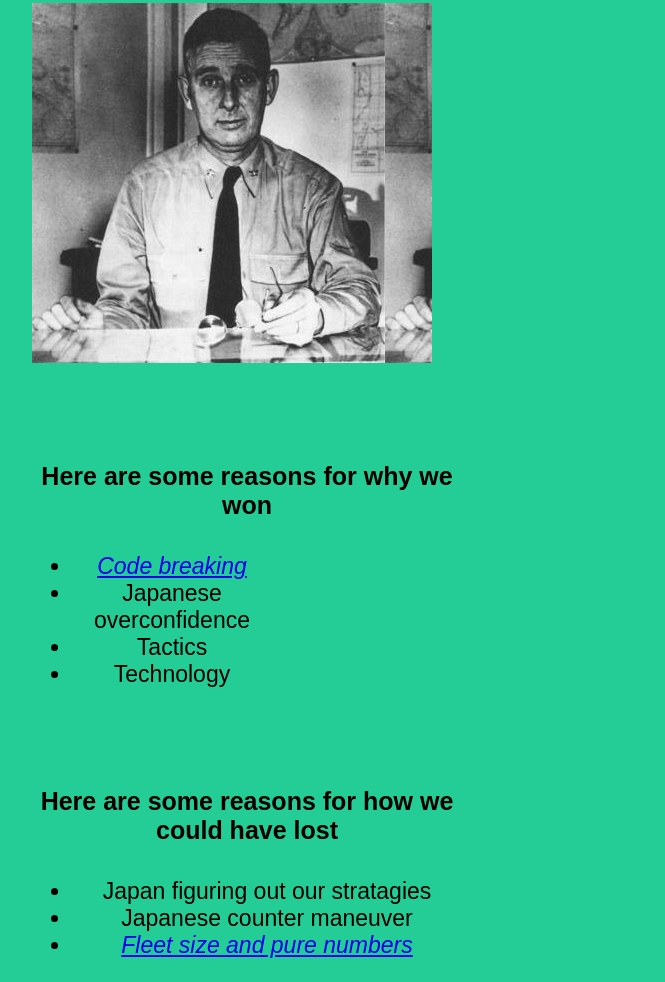
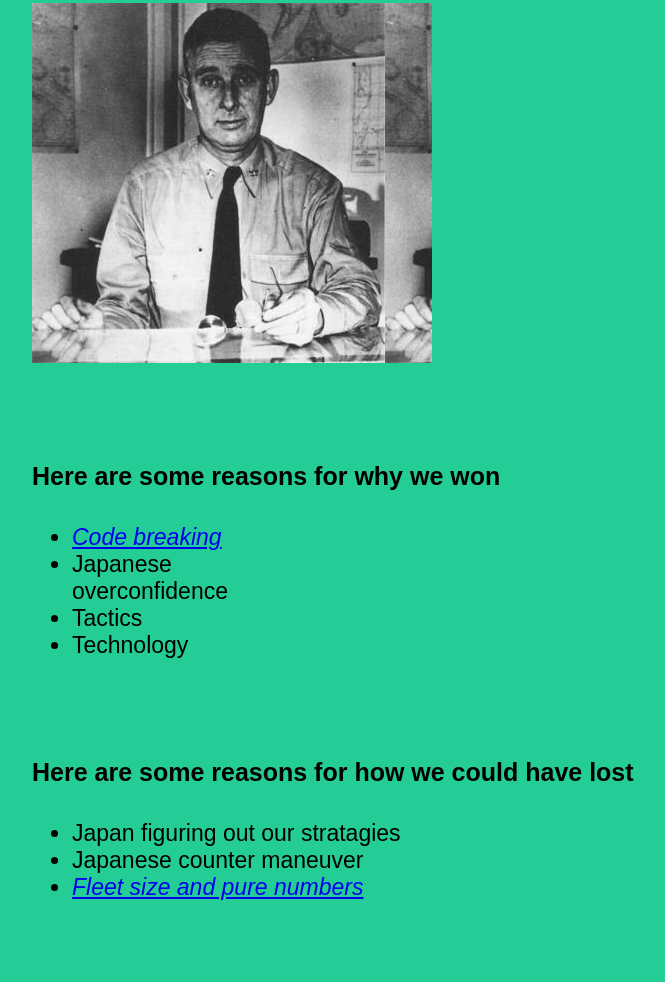
Before and after one commit to GreenMachine808/WWII_project, a plain HTML site: page index.html in a window 1280 px wide. Shown: the part 216-1198 px from the top of the page, without its empty margins (168-833 px from the left). After the commit the page ends 1140 px from the top, so only its background shows below. Drawn offline with Linux system fonts and the light colour scheme.

Commit message:
Update style.css

```diff
--- a/css/style.css
+++ b/css/style.css
@@ -20,6 +20,8 @@ title {
 /* 	 padding-right:450px;  */
 	 height: 200px;
 	 width: 200px;
+	text-align:left;
+
 	/* padding-left:300px; */
 
 
@@ -31,18 +33,21 @@ title {
 	text-align:center;
 }
 #Winna2{
-	 padding-right:450px;
+/* 	 padding-right:450px;  */
 	font-size:25px;
+	text-align:left;
 	}
 #Lossa{
 
 	font-size:23px;
-	padding-right:450px;
+	text-align:left;
+/* 	padding-right:450px;  */
 	/* padding-left:300px; */
 }
 #lossa2{
-	padding-right: 450px;
+/* 	padding-right: 450px; */
 	font-size:25px;
+	text-align:left;
 
 
 }
```
